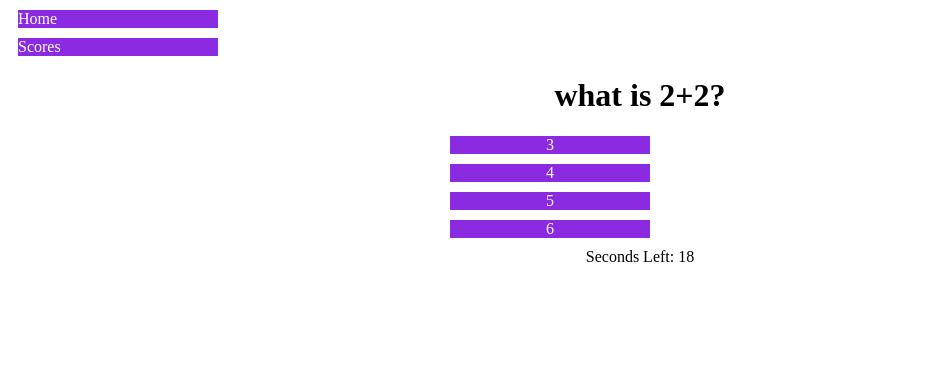
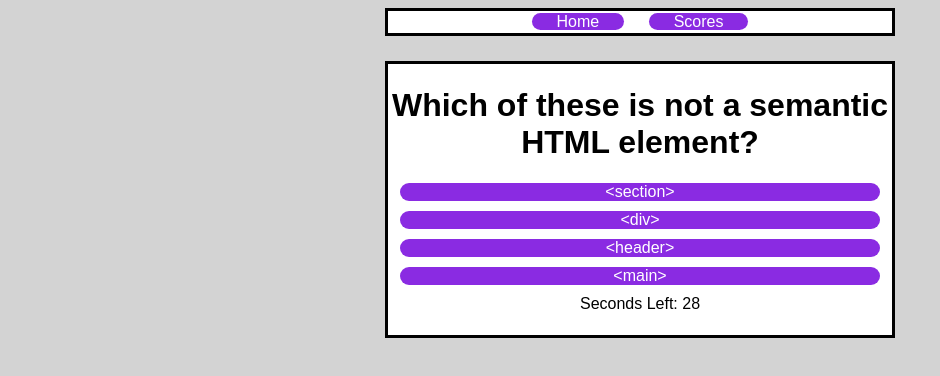
Before and after one commit to Techno-mage/codeQuiz, a plain HTML site: page index.html in a window 1280 px wide. Both pictures are taken after a click on the element "Start". Shown: the whole page, without its empty margins (0-940 px from the left). Drawn offline with Linux system fonts and the light colour scheme.

Commit message:
Added some polish, placeholder questions have been replaced.

```diff
--- a/index.html
+++ b/index.html
@@ -7,7 +7,7 @@
     <title>Code Quiz</title>
 </head>
 <body>
-    <nav>
+    <nav  class = "center nav" >
         <div class= "button" onclick="window.location.reload();">Home</div>
         <div class= "button" onclick="retriveScores()">Scores</div>
     </nav>
@@ -20,7 +20,7 @@
 
     </main>
 
-    <div class= "center" id= "quiz"></div>
+    <div class= "center" id= "quiz" style="display: none;"></div>
 
     <div class= "center" id="scores" style="display: none;">
         <h1>High Scores</h1>
--- a/scripts.js
+++ b/scripts.js
@@ -17,21 +17,22 @@ for (var i = 0; i < 4; i++){
 }
 var timeRemaining = document.createElement("div");
 var quiz = document.getElementById("quiz");
-
+var isCorrect = document.createElement("h2");
 
 // Quiz questions
 var questions = [
-    {question:"what is 2+2?", ans:["3", "4", "5", "6"], correct:1},
-    {question:"what is 4+2?", ans:["3", "4", "5", "6"], correct:3},
-    {question:"what is 3*2?", ans:["3", "4", "5", "6"], correct:3},
-    {question:"what is 8-4?", ans:["3", "4", "5", "6"], correct:1},
-    {question:"what is 5*1?", ans:["3", "4", "5", "6"], correct:2}
+    {question:"Which of these is not a semantic HTML element?", ans:["<section>", "<div>", "<header>", "<main>"], correct:1},
+    {question:"Which of these can you refrence an element by in CSS?", ans:["tag name", "class", "id", "all of the above"], correct:3},
+    {question:"What value will Math.floor(Math.random() * 10) return?", ans:["between 0 and 10", "between 0 and 9", "between 1 and 10", "between 1 and 9"], correct:1},
+    {question:"how do you append a child element to a dom object in javascript?", ans:["el.addChild(newChild)", "el.newChild(newChild)", "el.appendChild(newChild)", "el.append(newChild)"], correct:2},
+    {question:"How do you refrence an element with id='thisId' in CSS?", ans:["thisId {...}", "#thisId {...}", ".thisId{...}", "none of the above"], correct:1}
 
 
 ];
 
 function finished (){
 
+    score = score + Math.floor(time / 5);
     alert("final score: " + score);
     quiz.style.display= "none";
 
@@ -46,7 +47,7 @@ function finished (){
 
 //Quiz variables
 var score = 0;
-var time = 20;
+var time = 30;
 var timeFlag = false;
 
 //score list variabes
@@ -76,10 +77,15 @@ var c = ""; //stores the current correct answer
 function cAnswer(a){
     console.log(a + " " + c);
     if (a == c){
-        alert("correct");
-        score ++;
+
+        isCorrect.textContent= "correct";
+        isCorrect.style.backgroundColor = "#ccffcc";
+        score = score + 5;
     } else {
-        alert("wrong");
+
+        isCorrect.textContent= "wrong";
+        isCorrect.style.backgroundColor= "#ff6666"
+
         time = time - 2;
     }
     nextQuestion();
@@ -89,7 +95,7 @@ function cAnswer(a){
 function nextQuestion(){
     console.log("nextQuestion called");
     if (questions.length == 0){
-        alert("out of questions");
+
         timeFlag = true;    // stops the clock
         finished();
     } else{
@@ -110,7 +116,7 @@ function nextQuestion(){
 function initialize(){
     var main = document.getElementById("main");
     main.style= "display: none;";
-
+    quiz.style.display = "block";
     quiz.appendChild(question);
     for (var i = 0; i < 4; i++){
         console.log(answers[i]);
@@ -122,6 +128,7 @@ function initialize(){
     answers[3].addEventListener("click", function() {cAnswer(3)});
     quiz.appendChild(timeRemaining);
     timeRemaining.textContent= ("Seconds Left: " + time);
+    quiz.appendChild(isCorrect);
 
     nextQuestion();
     timer();
--- a/styles.css
+++ b/styles.css
@@ -1,13 +1,35 @@
+body{
+    background-color: lightgray;
+    font-family: Arial, Helvetica, sans-serif;
+}
+
 .center{
     text-align: center;
     margin: auto;
-    width: 400px;
+    width: 500px;
+    background-color: white;
+    border-color: black;
+    border-width: 10px;
+    padding: 2px;
+    border: solid;
+}
+
+.nav{
+    display: block;
+    margin-bottom: 25px;
+}
+
+.nav  div{
+    display:inline;
+
 }
 
 .button{
     background-color: blueviolet;
+    border-radius:15px;
     color: white;
-    width: 200px;
+
     height: 50 px;
     margin: 10px;
+    padding: 0px 25px;
 }
```
